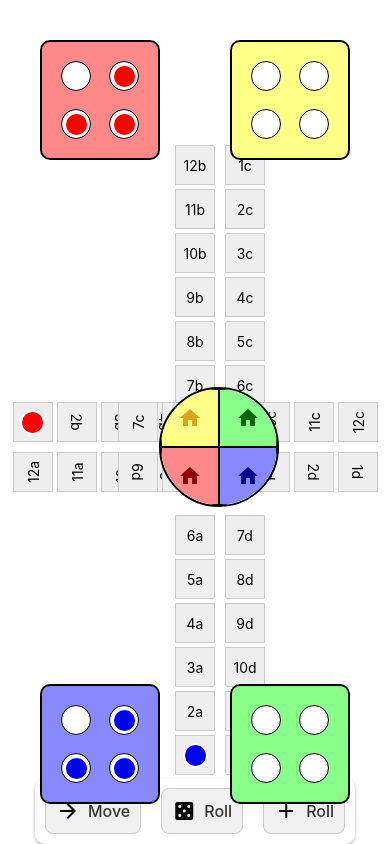
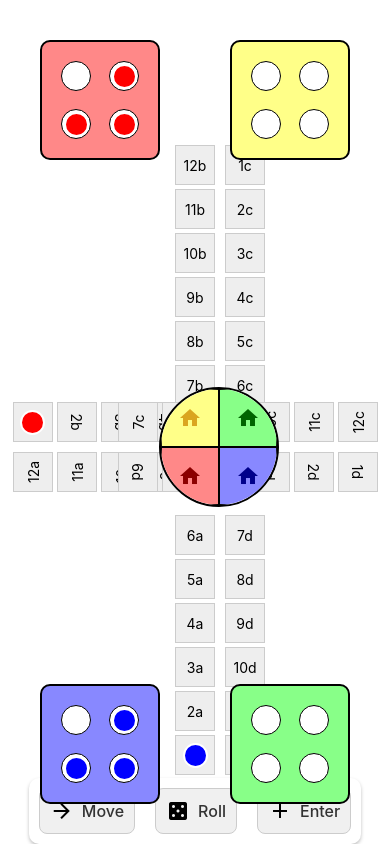
Before and after one commit to dibaihss/Strategic-Ludo, a React Native app: screen / in a window 390 px wide. Built offline with nearby package versions, Linux system fonts and the light colour scheme.

Commit message:
moving several steps one click

```diff
--- a/App.jsx
+++ b/App.jsx
@@ -4,8 +4,10 @@ import LudoBoard from './GameComponents/LudoBoard.jsx';
 import SmalBoard from './GameComponents/SmalBoard.jsx';
 
 export default function App() {
+
   return (
     <View style={styles.container}>
+      {/* <LudoBoard /> */}
       <SmalBoard />
       <StatusBar style="auto" />
     </View>
--- a/GameComponents/LudoBoard.jsx
+++ b/GameComponents/LudoBoard.jsx
@@ -1,281 +1,45 @@
-import { View, Text, StyleSheet, Pressable } from "react-native";
 import React, { useState } from 'react';
-import Player from './Player';
+import { View, Button, Text } from 'react-native';
 
-export default function LudoBoard() {
+export default function App() {
+  const [state, setState] = useState({ count: 0, name: "John" });
 
-    const colors = ["red", "yellow", "blue", "green"];
-    const directions = ["left", "top", "bottom", "right"];
+      const [blueSoldiers, setBlueSoldiers] = useState([
+            { id: 1, position: 1, color: "blue", initialPosition: '1a', onBoard: true, isOut: false },
+            { id: 2, position: '2blue', color: "blue", initialPosition: '2blue', onBoard: false, isOut: false },
+            { id: 3, position: '3blue', color: "blue", initialPosition: '3blue', onBoard: false, isOut: false },
+            { id: 4, position: '4blue', color: "blue", initialPosition: '4blue', onBoard: false, isOut: false }
+        ]);
 
-    const verbs = {
-        red: ["1", "2", "3", "4", "5", "6"],
-        yellow: ["1", "2", "3", "4", "5", "6"],
-        green: ["1", "2", "3", "4", "5", "6"],
-        blue: ["1", "2", "3", "4", "5", "6"]
-    };
+  const handleClick = () => {
+    setBlueSoldiers(prev => {
+      const updatedSoldiers = prev.map(soldier => {
+        if (soldier.id === 1) {
+          return { ...soldier, position: soldier.position + 1 };
+        }
+        return soldier;
+      });
+      return updatedSoldiers;
+    });
+    console.log(blueSoldiers);
+    setState(prev => ({
+      ...prev,
+      count: prev.count + 2,
+      name: "Updated Name"
+    }));
+  };
 
-    const [playerPosition, setPlayerPosition] = useState({
-        x: 20, // Starting position
-        y: 20,
-        currentBox: 0
-    });
+  const handleClick2 = () => {
+    for (let i = 0; i < 10; i++) {
+    handleClick();
+    }
+  }
 
-    const movePlayer = (steps) => {
-        setPlayerPosition(prev => {
-            const newBox = (prev.currentBox + steps) % 24; // 24 boxes total around the board
-
-            // Calculate new position based on box number
-            let newX = prev.x;
-            let newY = prev.y;
-
-            // This is a basic movement pattern - you'll need to adjust coordinates
-            // based on your specific board layout
-            if (newBox < 6) {
-                newX = 20 + (newBox * 40);
-                newY = 20;
-            } else if (newBox < 12) {
-                newX = 260;
-                newY = 20 + ((newBox - 6) * 40);
-            } else if (newBox < 18) {
-                newX = 260 - ((newBox - 12) * 40);
-                newY = 260;
-            } else {
-                newX = 20;
-                newY = 260 - ((newBox - 18) * 40);
-            }
-
-            return {
-                x: newX,
-                y: newY,
-                currentBox: newBox
-            };
-        });
-    };
-
-return (
-    <View style={styles.container}>
-        {/* Center cross */}
-        <View style={styles.cross}>
-            <View style={styles.crossInner}>
-                {/* Vertical columns container */}
-                <View style={styles.verticalContainer}>
-                    <View style={styles.verticalColumn}>
-                        {verbs.yellow.map((verb, i) => (
-                            <Text key={`yellow-${i}`} style={styles.verbBox}>{verb}</Text>
-                        ))}
-                    </View>
-                    <View style={styles.verticalColumn}>
-                        {verbs.blue.map((verb, i) => (
-                            <Text key={`blue-${i}`} style={styles.verbBox}>{verb}</Text>
-                        ))}
-                    </View>
-                </View>
-                <View style={[styles.verticalContainer, {marginLeft: 45}]}>
-                    <View style={styles.verticalColumn}>
-                        {verbs.yellow.map((verb, i) => (
-                            <Text key={`yellow-${i}`} style={styles.verbBox}>{verb}</Text>
-                        ))}
-                    </View>
-                    <View style={styles.verticalColumn}>
-                        {verbs.blue.map((verb, i) => (
-                            <Text key={`blue-${i}`} style={styles.verbBox}>{verb}</Text>
-                        ))}
-                    </View>
-                </View>
-
-                {/* Horizontal rows container */}
-                <View style={styles.horizontalContainer}>
-                    <View style={styles.horizontalRow}>
-                        {verbs.red.map((verb, i) => (
-                            <Text key={`red-${i}`} style={styles.verbBox}>{verb}</Text>
-                        ))}
-                    </View>
-                    <View style={styles.horizontalRow}>
-                        {verbs.green.map((verb, i) => (
-                            <Text key={`green-${i}`} style={styles.verbBox}>{verb}</Text>
-                        ))}
-                    </View>
-                </View>
-                <View style={[styles.horizontalContainer, {marginTop: 45}]}>
-                    <View style={styles.horizontalRow}>
-                        {verbs.red.map((verb, i) => (
-                            <Text key={`red-${i}`} style={styles.verbBox}>{verb}</Text>
-                        ))}
-                    </View>
-                    <View style={styles.horizontalRow}>
-                        {verbs.green.map((verb, i) => (
-                            <Text key={`green-${i}`} style={styles.verbBox}>{verb}</Text>
-                        ))}
-                    </View>
-                </View>
-            </View>
-            <Player
-                position={playerPosition}
-                color="red"
-            />
-
-            {/* Add movement controls */}
-            <View style={styles.controls}>
-                <Pressable
-                    style={styles.button}
-                    onPress={() => movePlayer(1)}
-                >
-                    <Text>Move 1 Step</Text>
-                </Pressable>
-                <Pressable
-                    style={styles.button}
-                    onPress={() => movePlayer(6)}
-                >
-                    <Text>Move 6 Steps</Text>
-                </Pressable>
-            </View>
-        </View>
-
-        {/* Rest of the code... */}
-
-            {/* Corners */}
-            {colors.map((color, i) => (
-                <View
-                    key={color}
-                    style={[styles.corner, styles[color], styles[directions[i]]]}
-                >
-                    {[...Array(4)].map((_, j) => (
-                        <View key={j} style={styles.circle} />
-                    ))}
-                </View>
-            ))}
-        </View>
-
-    )
+  return (
+    <View>
+      <Text>Count: {state.count}</Text>
+      <Text>Name: {state.name}</Text>
+      <Button title="Update Both" onPress={handleClick2} />
+    </View>
+  );
 }
-
-const styles = StyleSheet.create({
-    container: {
-        flex: 1,
-        backgroundColor: "#fff",
-        justifyContent: "center",
-        alignItems: "center",
-    },
-    cross: {
-        position: "absolute",
-        width: "80%",
-        height: "80%",
-        justifyContent: "center",
-        alignItems: "center",
-    },
-    crossInner: {
-        width: "100%",
-        height: "100%",
-        position: "relative",
-    },
-    verticalContainer: {
-        position: "absolute",
-        top: 0,
-        bottom: 0,
-        width: "100%",
-        flexDirection: "column",
-        justifyContent: "space-between",
-        alignItems: "center",
-    },
-    horizontalContainer: {
-        position: "absolute",
-        left: 0,
-        right: 0,
-        height: "100%",
-        flexDirection: "row",
-        justifyContent: "space-between",
-        alignItems: "center",
-    },
-    verticalColumn: {
-        width: "auto",
-        padding: 3,
-    },
-    horizontalRow: {
-        width: "auto",
-        padding: 3,
-        transform: [{ rotate: "90deg" }],
-    },
-    verbBox: {
-        backgroundColor: "#eee",
-        borderWidth: 1,
-        borderColor: "#ccc",
-        padding: 6,
-        margin: 2,
-        minWidth: 40,
-        textAlign: "center",
-    },
-    corner: {
-        position: "absolute",
-        width: 100,
-        height: 100,
-        borderRadius: 10,
-        flexWrap: "wrap",
-        flexDirection: "row",
-        justifyContent: "space-around",
-        alignItems: "center",
-        padding: 10,
-    },
-    red: {
-        backgroundColor: "#f88",
-    },
-    yellow: {
-        backgroundColor: "#ff8",
-    },
-    blue: {
-        backgroundColor: "#88f",
-    },
-    green: {
-        backgroundColor: "#8f8",
-    },
-    left: {
-        top: 20,
-        left: 20,
-    },
-    top: {
-        top: 20,
-        right: 20,
-    },
-    bottom: {
-        bottom: 20,
-        left: 20,
-    },
-    right: {
-        bottom: 20,
-        right: 20,
-    },
-    circle: {
-        width: 30,
-        height: 30,
-        borderRadius: 15,
-        backgroundColor: "white",
-        margin: 5,
-        borderWidth: 1,
-        borderColor: "#000",
-    },
-    controls: {
-        position: 'absolute',
-        bottom: 20,
-        flexDirection: 'row',
-        gap: 10,
-    },
-    button: {
-        padding: 10,
-        backgroundColor: '#ddd',
-        borderRadius: 5,
-        borderWidth: 1,
-        borderColor: '#999',
-    },
-});
-
-
-{/*
-
-<Text>ludoBoard</Text>
-      {/* <View >
-      <View style={{ width: 30, height: 30, backgroundColor: 'blue' }}></View>
-      <View style={{ width: 30, height: 30, backgroundColor: 'red' }}></View>
-        <View style={{ width: 30, height: 30, backgroundColor: 'green' }}></View>
-        <View style={{ width: 30, height: 30, backgroundColor: 'yellow' }}></View>
-        <View style={{ width: 30, height: 30, backgroundColor: 'red' }}></View>
-        <View style={{ width: 30, height: 30, backgroundColor: 'green' }}></View>
-        </View> */}
--- a/GameComponents/SmalBoard.jsx
+++ b/GameComponents/SmalBoard.jsx
@@ -3,8 +3,9 @@ import React, { useState } from 'react';
 import Player from './Player';
 import { MaterialIcons } from '@expo/vector-icons';
 
+
 export default function SmalBoard() {
-    const verbs = {
+    const boxes = {
         column1: ["12b", "11b", "10b", "9b", "8b", "7b"],
         column2: ["6a", "5a", "4a", "3a", "2a", "1a"],
         column3: ["1c", "2c", "3c", "4c", "5c", "6c"],
@@ -14,6 +15,8 @@ export default function SmalBoard() {
         row3: ["12a", "11a", "10a", "9a", "8a", "7a"],
         row4: ["1d", "2d", "3d", "4d", "5d", "6d"]
     };
+
+    const categories = ["a", "b", "c", "d"];
 
     const directions = ["left", "top", "bottom", "right"];
     const playerType = ["red", "yellow", "blue", "green"]
@@ -35,29 +38,35 @@ export default function SmalBoard() {
         { id: 8, position: '4red', color: "red", initialPosition: '4red', onBoard: false, isOut: false }
     ]);
 
-    const CheckOutOfBoardCondition = (object) => {
+    const getNextCatergory = (currentCategory) => {
+        const currentIndex = categories.indexOf(currentCategory);
+        const nextIndex = (currentIndex + 1) % categories.length;
+        return categories[nextIndex];
+    };
 
-        switch (object.color) {
+    const CheckOutOfBoardCondition = (position) => {
+
+        switch (currentPlayer.color) {
             case 'blue':
-                if (object.position === '6d') {
+                if (position === '6d') {
                     setCurrentPlayer("")
                     return true;
                 }
                 break;
             case 'red':
-                if (object.position === '6a') {
+                if (position === '6a') {
                     setCurrentPlayer("")
                     return true;
                 }
                 break;
             case 'yellow':
-                if (object.position === '6b') {
+                if (position === '6b') {
                     setCurrentPlayer("")
                     return true;
                 }
                 break;
             case 'green':
-                if (object.position === '6c') {
+                if (position === '6c') {
                     setCurrentPlayer("")
                     return true;
                 }
@@ -69,10 +78,13 @@ export default function SmalBoard() {
     }
 
     const updateObject = (prev, newPosition, options = {}) => {
-        setCurrentPlayer((prev) => ({
+        setCurrentPlayer((prev) => (
+            console.log(prev),
+            {
                 ...prev,
                 position: newPosition,
-        }));
+            }
+        ));
 
         return prev.map((soldier) => {
             if (soldier.id === currentPlayer.id) {
@@ -86,68 +98,47 @@ export default function SmalBoard() {
             return soldier;
         });
     };
-    const updatePlayerPosition = (prev) => {
+    const updatePlayerPosition = (prev, steps) => {
 
-        if (currentPlayer) {
+        if (currentPlayer.isOut === true) return prev;
 
-            if (currentPlayer.isOut === true) {
-                return prev;
+        let numbers = parseInt(currentPlayer.position.match(/\d+/)[0]);
+        let categorie = currentPlayer.position.match(/[a-zA-Z]+/)[0];
+
+        if(steps === 1) {
+            numbers = numbers === 12 ? 1 : numbers + 1;
+            categorie = numbers === 1 ? getNextCatergory(categorie) : categorie;
+            if (CheckOutOfBoardCondition(numbers + categorie)) {
+                return updateObject(prev, "", { onBoard: false, isOut: true });
             }
-            if (!CheckOutOfBoardCondition(currentPlayer)) {
-                const numbers = currentPlayer.position.match(/\d+/)[0];
-                const letters = currentPlayer.position.match(/[a-zA-Z]+/)[0];
-
-                let nextPosition = parseInt(currentPlayer.position) + 1;
-
-                let categorie = letters
-                switch (currentPlayer.position) {
-                    case '12a':
-                        return updateObject(prev, '1b');
-                    case '12b':
-                        return updateObject(prev, '1c');
-                    case '12c':
-                        return updateObject(prev, '1d');
-                    case '12d':
-                        return updateObject(prev, '1a');
-                    default:
-                        break;
+            return updateObject(prev, numbers + categorie);
         }
 
-                let newPosition = nextPosition.toString() + categorie;
+        for(let i = 0; i < steps; i++) {
+            numbers = numbers === 12 ? 1 : numbers + 1;
+            categorie = numbers === 1 ? getNextCatergory(categorie) : categorie;
 
-                return updateObject(prev, newPosition);
-            }
-            else {
-                return updateObject(prev, '', { onBoard: false, isOut: true });
-
-            }
-        } else {
-            return prev;
-
+            if (CheckOutOfBoardCondition(numbers + categorie)) {
+                return updateObject(prev, "", { onBoard: false, isOut: true });
             }
         }
-    const movePlayer = () => {
-        console.log(blueSoldiers)
+        return updateObject(prev, numbers + categorie);
+    }
+
+    const movePlayer = (steps) => {
+        if (!currentPlayer) return;
         switch (currentPlayer.color) {
             case "blue":
-                setBlueSoldiers(prev => updatePlayerPosition(prev));
+                setBlueSoldiers(prev => updatePlayerPosition(prev, steps));
                 break;
             case 'red':
-                setRedSoldiers(prev => updatePlayerPosition(prev)
-                );
-                break;
-            case 3:
-                setPlayerPosition3(prev => updatePlayerPosition(prev)
+                setRedSoldiers(prev => updatePlayerPosition(prev, steps)
                 );
                 break;
             default:
                 break;
         }
     };
-
-    const setMovingSteps = (steps) => {
-
-    }
 
     const enterNewSoldier = (color) => {
 
@@ -190,7 +181,6 @@ export default function SmalBoard() {
     };
 
     const currentSelectedPlayer = (selectedPlayer) => {
-      console.log(redSoldiers.find(obj => obj.isOut === true))
         setCurrentPlayer(selectedPlayer);
     }
 
@@ -226,7 +216,6 @@ export default function SmalBoard() {
     );
 
     const renderInCirclePlayers = (j, playerType, i) => (
-
         <>
             {[
                 ...blueSoldiers.map(soldier => ({ player: soldier })),
@@ -243,46 +232,8 @@ export default function SmalBoard() {
             ))}
         </>
     );
-
+    const renderControls = () => {
         return (
-        <View style={styles.container}>
-            <View style={styles.cross}>
-                <View style={styles.verticalContainer}>
-                    <View style={[styles.verticalColumn, { marginBottom: 100, marginTop: 0 }]}>
-                        {verbs.column1.map((number, i) => renderBox(number, i))}
-                    </View>
-                    <View style={styles.verticalColumn}>
-                        {verbs.column2.map((number, i) => renderBox(number, i))}
-                    </View>
-                </View>
-
-                <View style={[styles.verticalContainer, { marginLeft: 100 }]}>
-                    <View style={[styles.verticalColumn, { marginBottom: 100 }]}>
-                        {verbs.column3.map((number, i) => renderBox(number, i))}
-                    </View>
-                    <View style={styles.verticalColumn}>
-                        {verbs.column4.map((number, i) => renderBox(number, i))}
-                    </View>
-                </View>
-
-                <View style={styles.horizontalContainer}>
-                    <View style={[styles.horizontalRow, { transform: [{ rotate: "90deg" }] }]}>
-                        {verbs.row1.map((number, i) => renderBox(number, i))}
-                    </View>
-                    <View style={styles.horizontalRow}>
-                        {verbs.row2.map((number, i) => renderBox(number, i))}
-                    </View>
-                </View>
-
-                <View style={[styles.horizontalContainer, { marginTop: 100 }]}>
-                    <View style={styles.horizontalRow}>
-                        {verbs.row3.map((number, i) => renderBox(number, i))}
-                    </View>
-                    <View style={[styles.horizontalRow, { transform: [{ rotate: "90deg" }] }]}>
-                        {verbs.row4.map((number, i) => renderBox(number, i))}
-                    </View>
-                </View>
-
             <View style={styles.controls}>
                 <Pressable
                     style={styles.button}
@@ -293,20 +244,23 @@ export default function SmalBoard() {
                 </Pressable>
                 <Pressable
                     style={styles.button}
-                        onPress={() => movePlayer(2)}
+                    onPress={() => movePlayer(6)}
                 >
                     <MaterialIcons name="casino" size={24} color="black" />
                     <Text style={styles.buttonText}>Roll</Text>
                 </Pressable>
                 <Pressable
                     style={styles.button}
-                        onPress={() => enterNewSoldier('red')}
+                    onPress={() => enterNewSoldier(currentPlayer?.color)}
                 >
                     <MaterialIcons name="add" size={24} color="black" />
-                        <Text style={styles.buttonText}>Roll</Text>
+                    <Text style={styles.buttonText}>Enter</Text>
                 </Pressable>
             </View>
-            </View>
+        );
+    };
+    const renderGoals = () => {
+        return (
             <View style={styles.centerCircle}>
                 <View style={styles.centerQuadrants}>
                     {/* Yellow quadrant */}
@@ -320,15 +274,63 @@ export default function SmalBoard() {
                     {/* Red quadrant */}
                     <View style={[styles.quadrant, { backgroundColor: '#f88' }]}>
                         <MaterialIcons name="home" size={24} color="darkred" />
-                        {redSoldiers.find(obj => obj.isOut === true) && <Player color={redSoldiers[0].color} />}
+                        {redSoldiers.find(obj => obj.isOut === true) &&
+                            <Player color={redSoldiers[0].color} />}
                     </View>
                     {/* Blue quadrant */}
                     <View style={[styles.quadrant, { backgroundColor: '#88f' }]}>
                         <MaterialIcons name="home" size={24} color="darkblue" />
-                        {blueSoldiers.find(obj => obj.isOut === true) && <Player color={blueSoldiers[0].color} />}
+                        {blueSoldiers.find(obj => obj.isOut === true) &&
+                            <Player color={blueSoldiers[0].color} />}
                     </View>
                 </View>
             </View>
+        );
+    };
+
+    return (
+        <View style={styles.container}>
+            <View style={styles.cross}>
+                <View style={styles.verticalContainer}>
+                    <View style={[styles.verticalColumn, { marginBottom: 100, marginTop: 0 }]}>
+                        {boxes.column1.map((number, i) => renderBox(number, i))}
+                    </View>
+                    <View style={styles.verticalColumn}>
+                        {boxes.column2.map((number, i) => renderBox(number, i))}
+                    </View>
+                </View>
+
+                <View style={[styles.verticalContainer, { marginLeft: 100 }]}>
+                    <View style={[styles.verticalColumn, { marginBottom: 100 }]}>
+                        {boxes.column3.map((number, i) => renderBox(number, i))}
+                    </View>
+                    <View style={styles.verticalColumn}>
+                        {boxes.column4.map((number, i) => renderBox(number, i))}
+                    </View>
+                </View>
+
+                <View style={styles.horizontalContainer}>
+                    <View style={[styles.horizontalRow, { transform: [{ rotate: "90deg" }] }]}>
+                        {boxes.row1.map((number, i) => renderBox(number, i))}
+                    </View>
+                    <View style={styles.horizontalRow}>
+                        {boxes.row2.map((number, i) => renderBox(number, i))}
+                    </View>
+                </View>
+
+                <View style={[styles.horizontalContainer, { marginTop: 100 }]}>
+                    <View style={styles.horizontalRow}>
+                        {boxes.row3.map((number, i) => renderBox(number, i))}
+                    </View>
+                    <View style={[styles.horizontalRow, { transform: [{ rotate: "90deg" }] }]}>
+                        {boxes.row4.map((number, i) => renderBox(number, i))}
+                    </View>
+                </View>
+
+                {renderControls()}
+
+            </View>
+            {renderGoals()}
 
             {playerType.map((color, i) => (
                 <View
```
Lines whose indentation alone changed are shown as unchanged.
